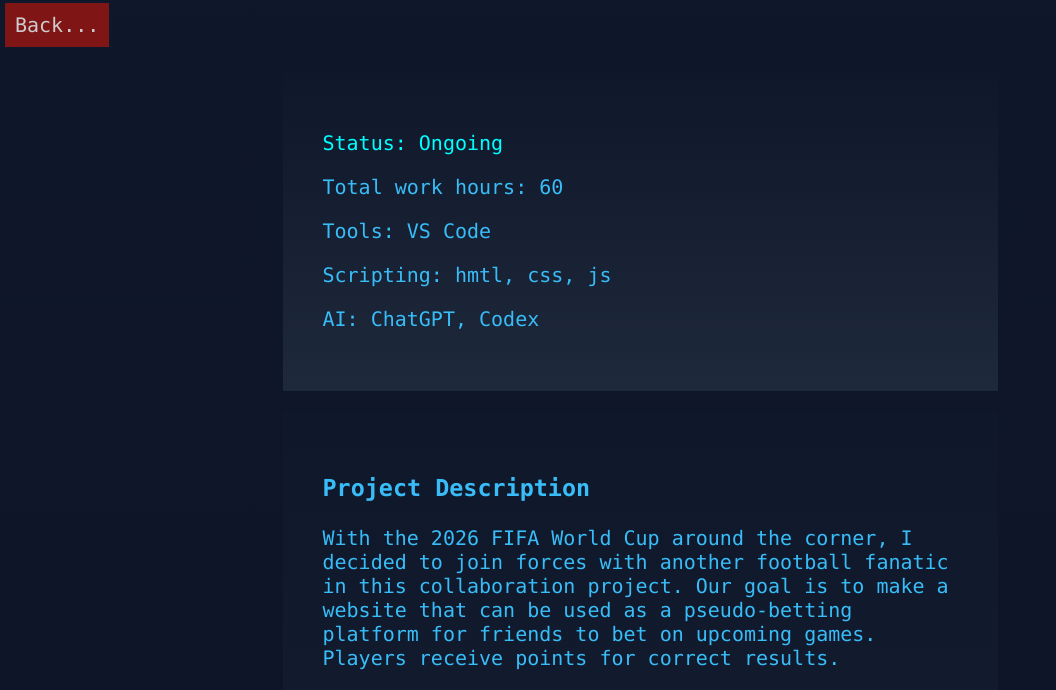
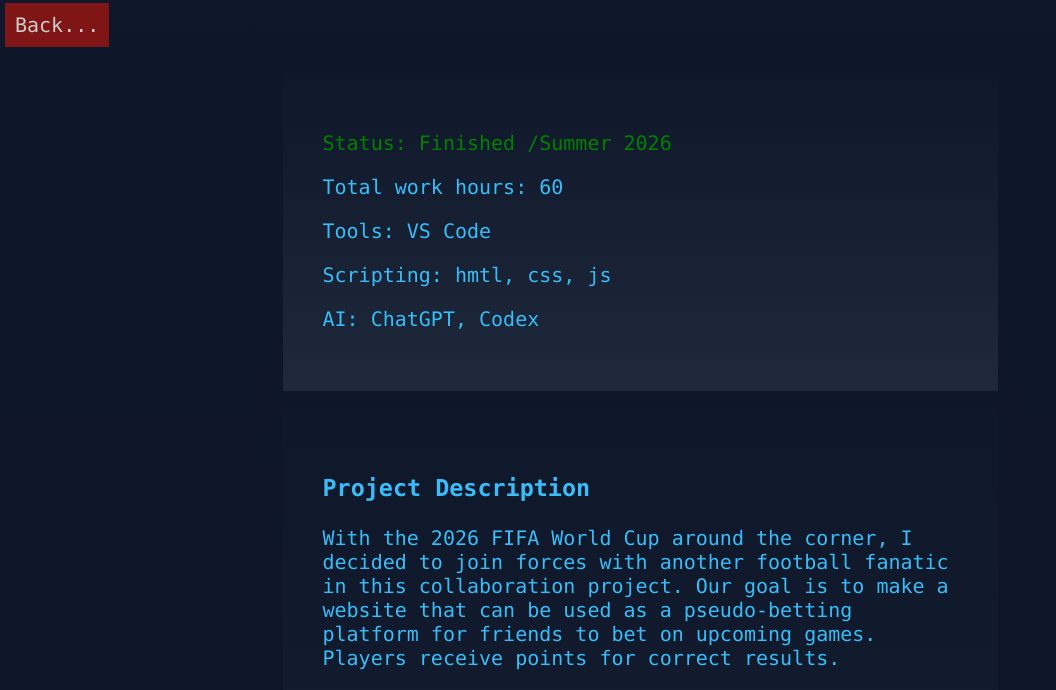
Before and after one commit to Lyrenlute/portfolio, a plain HTML site: page projects/project10.html in a window 1280 px wide. Shown: the part 87-777 px from the top of the page, without its empty margins (0-1056 px from the left). Drawn offline with Linux system fonts and the light colour scheme.

Commit message:
Finished

```diff
--- a/projects/project10.html
+++ b/projects/project10.html
@@ -29,7 +29,7 @@
             <div id="ContentWrapper">
                 <!--Text-->
                 <div id="TextWrapper">
-                        <p style="color: cyan;">Status: Ongoing</p>
+                        <p style="color: green;">Status: Finished /Summer 2026</p>
                         <p>Total work hours: 60</p>
                         <p>Tools: VS Code</p>
                         <p>Scripting: hmtl, css, js</p>
@@ -54,6 +54,7 @@
                         <p><img src="IMG/wcbets/pic2.png" height="250px" width="400px"><br>Leaderboard</p>
                         <p><img src="IMG/wcbets/pic3.png" height="250px" width="400px"><br>Matches</p>
                         <p><img src="IMG/wcbets/pic4.png" height="250px" width="400px"><br>Rules</p>
+                        <p><img src="IMG/wcbets/pic5.png" height="250px" width="400px"><br>Options for theme and language</p>
                     </div>
                 </div>
             </div>
```
